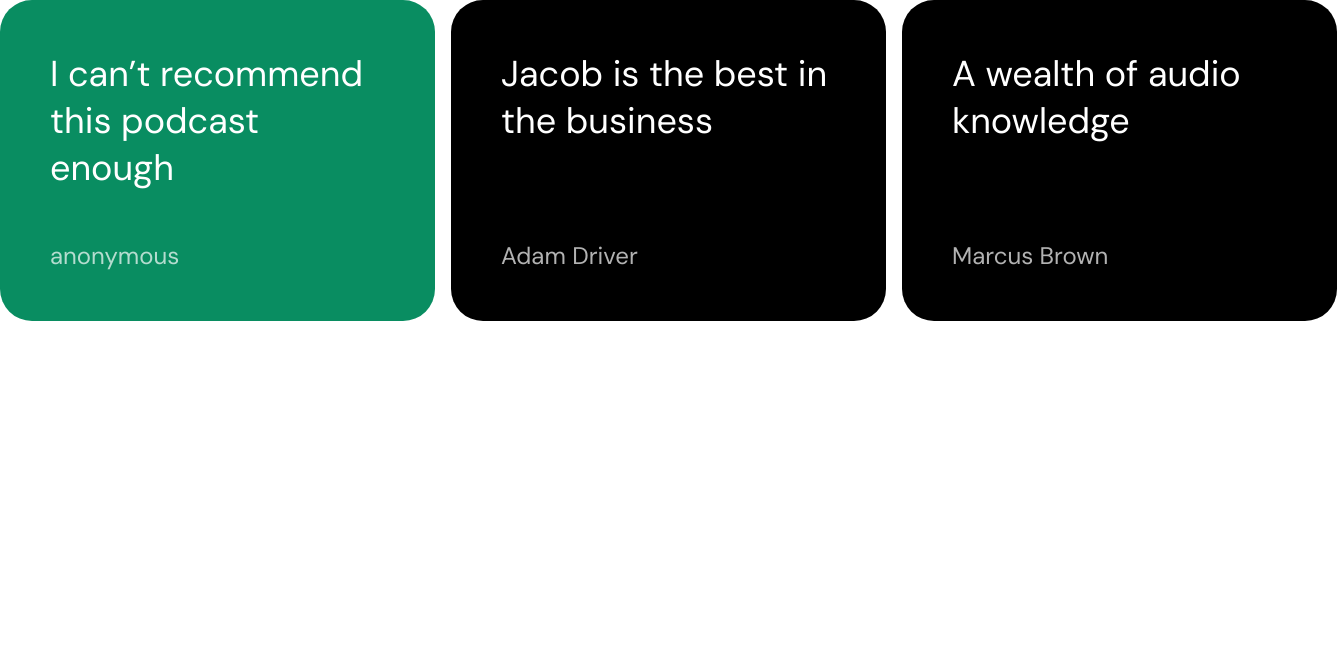
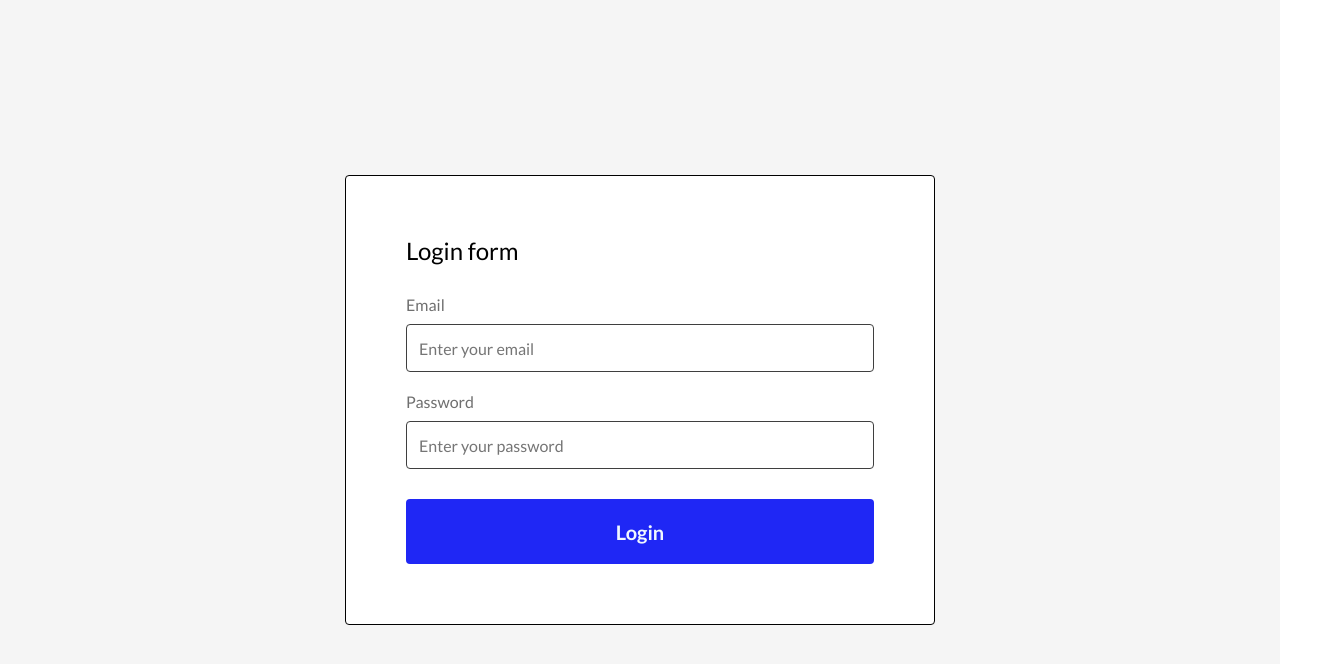
Before and after one commit to Alexander-Anischenko/42.2-react, a React (Create React App) app: page / in a window 1280 px wide. Shown: the top 664 px of the page, 1337 px wide, since content can reach past the window. Built offline with nearby package versions, Linux system fonts and the light colour scheme.

Commit message:
HomeWork03 change Button create components Input with props and LoginForm

```diff
--- a/src/App.jsx
+++ b/src/App.jsx
@@ -7,18 +7,20 @@ import "./App.css";
 
 //homework imports
 //import HomeWork02 from "./homeworks/HomeWork_02/HomeWork_02";
+import HomeWork03 from "./homeworks/HomeWork03/HomeWork03";
 
 //consultation imports
-import Consultation02 from "./consultations/Consultation02/Consultation02";
+//import Consultation02 from "./consultations/Consultation02/Consultation02";
 
 function App() {
     return (
         <div className="App">
             {/* {<Lesson02 />} */}
-            {/* <HomeWork02 /> */}
             {/* <Lesson03/> */}
             {/* <Lesson04/> */}
-            <Consultation02/>
+            {/* <HomeWork02 /> */}
+            <HomeWork03/>
+            {/* <Consultation02/> */}
         </div>
     );
 }
--- a/src/components/Button/styles.css
+++ b/src/components/Button/styles.css
@@ -1,9 +1,26 @@
+@import url(https://fonts.googleapis.com/css?family=Lato:100,100italic,300,300italic,regular,italic,700,700italic,900,900italic);
+
 .main-button {
     width: 100%;
+    height: 70px;
     padding: 20px;
-    background-color: #1d2a55;
-    font-size: 28px;
+    background-color: #1f27f5;
+    font-weight: 600;
+    font-size: 20px;
+    font-family: Lato, sans-serif;
     color: aliceblue;
     border: none;
     border-radius: 4px;
+    cursor: pointer;
 }
+
+.main-button:hover{
+    background-color: #1f26f5cc;
+    transform: scale(0.99);
+}
+
+.main-button:active{
+    background-color: #1f27f5;
+    transform: scale(0.98);
+    box-shadow: 0 2px 2px #666;
+}
--- /dev/null
+++ b/src/components/Input/Input.jsx
@@ -0,0 +1,10 @@
+import './styles.css'
+
+function Input({name, type, placeholder, label, id}) {
+    return <div className='input-wrapper'>
+        <label htmlFor={id}>{label}</label>
+        <input type={type} placeholder={placeholder} name={name} id={id} className='input-style'/>
+    </div>
+}
+
+export default Input;
--- /dev/null
+++ b/src/components/Input/styles.css
@@ -0,0 +1,27 @@
+@import url(https://fonts.googleapis.com/css?family=Lato:100,100italic,300,300italic,regular,italic,700,700italic,900,900italic);
+
+.input-wrapper{
+    display: flex;
+    flex-direction: column;
+    /* justify-content: space-between; */
+    width: 100%;
+    gap: 5px;
+}
+
+label{
+    height: 24px;
+    font-size: 16px;
+    color: #6f6f6f;
+}
+.input-style{
+    display: flex;
+    flex-direction: column;
+    gap: 20px;
+    width: 100%;
+    height: 48px;
+    padding: 12px;
+    font-size: 16px;
+    border-radius: 4px;
+    border: 1px solid #3f3f3f;
+    font-family: Lato, sans-serif;
+}
--- /dev/null
+++ b/src/components/LoginForm/LoginForm.jsx
@@ -0,0 +1,18 @@
+import "./styles.css";
+import Button from "../Button/Button";
+import Input from "../Input/Input";
+
+function LoginForm() {
+    return (
+        <form className="loginform-wrapper" action="">
+            <div className="loginform-name">Login form</div>
+            <div className="loginform-input">
+                <Input label= 'Email' placeholder='Enter your email' type='email' name='userEmail' id='email-id'/>
+                <Input label='Password' placeholder='Enter your password' type='password' name='userPassword' id='password-id'/>
+            </div>
+            <Button buttonName='Login'/>
+        </form>
+    );
+}
+
+export default LoginForm;
--- /dev/null
+++ b/src/components/LoginForm/styles.css
@@ -0,0 +1,29 @@
+@import url(https://fonts.googleapis.com/css?family=Lato:100,100italic,300,300italic,regular,italic,700,700italic,900,900italic);
+
+.loginform-wrapper{
+    display: flex;
+    flex-direction: column;
+    align-items: center;
+    justify-content: space-between;
+    gap: 30px;
+    width: 590px;
+    height: 450px;
+    background-color: #fff;
+    padding: 60px;
+    border-radius: 4px;
+    border: 1px solid #000000;
+    font-family: Lato,sans-serif;
+}
+
+.loginform-name{
+    font-size: 24px;
+    width: 100%;
+}
+
+.loginform-input{
+    display: flex;
+    flex-direction: column;
+    gap: 20px;
+    width: 100%;
+
+}
--- /dev/null
+++ b/src/homeworks/HomeWork03/HomeWork03.jsx
@@ -0,0 +1,12 @@
+import LoginForm from "../../components/LoginForm/LoginForm";
+import "./styles.css";
+
+function HomeWork03() {
+    return (
+        <div className="homework03-wrapper">
+            <LoginForm />
+        </div>
+    );
+}
+
+export default HomeWork03;
--- /dev/null
+++ b/src/homeworks/HomeWork03/styles.css
@@ -0,0 +1,9 @@
+.homework03-wrapper{
+    display: flex;
+    flex-direction: column;
+    align-items: center;
+    justify-content: center;
+    background-color: rgb(245, 245, 245);
+    width: 100%;
+    flex: 1;
+}
```
